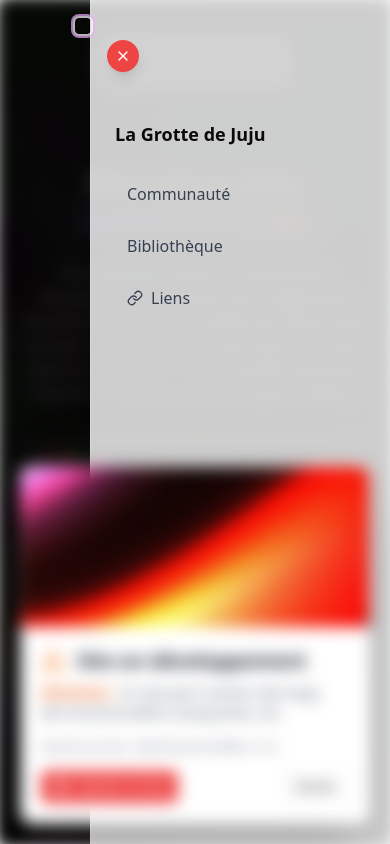
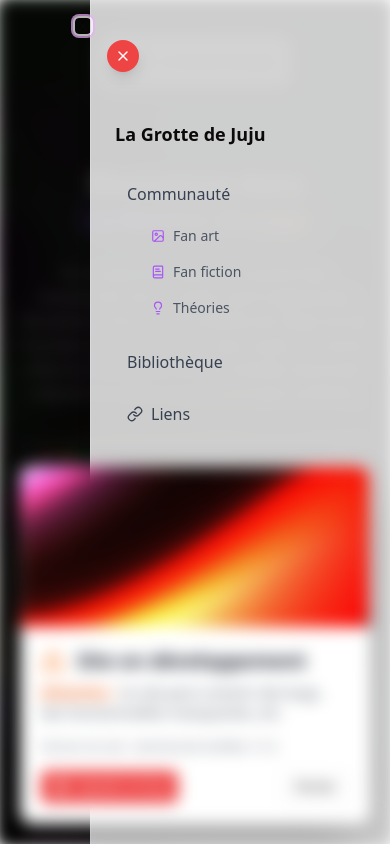
Before and after one commit to La-grotte-de-Juju/lagrottedejuju.github.io, a Next.js app: page / in a window 390 px wide. Both pictures are taken after a click on the button 289 px from the left and 61 px from the top of the page. Shown: the top 844 px of the page. Built offline with nearby package versions, Linux system fonts and the light colour scheme.

Commit message:
testchannel-verbêta-1.5.3 : new navbar misc

```diff
--- a/src/components/layout/StartupNavbar.tsx
+++ b/src/components/layout/StartupNavbar.tsx
@@ -4,7 +4,7 @@ import React, { useState, useEffect, useRef } from 'react';
 import Link from 'next/link';
 import Image from 'next/image';
 import { Button } from '@/components/ui/button';
-import { Link as LinkIcon, Menu as MenuIcon, X } from 'lucide-react';
+import { Link as LinkIcon, Menu as MenuIcon, X, Image as ImageIcon, BookText, Lightbulb } from 'lucide-react';
 import { motion, AnimatePresence, MotionStyle } from 'framer-motion';
 import {
   Sheet,
@@ -156,12 +156,54 @@ const StartupNavbar: React.FC = () => {
                   whileHover="hover"
                   whileTap="tap"
                 >
-                  <Link
-                    href="/communaute"
-                    className="text-gray-600 dark:text-gray-300 hover:text-gray-900 dark:hover:text-white px-2 py-1.5 rounded-md text-sm font-medium transition-all hover:bg-gray-100/40 dark:hover:bg-gray-800/40"
+                  <HoverCard openDelay={100} closeDelay={50}>
+                    <HoverCardTrigger asChild>
+                      <button
+                        className="text-gray-600 dark:text-gray-300 hover:text-gray-900 dark:hover:text-white px-2 py-1.5 rounded-md text-sm font-medium transition-all hover:bg-gray-100/40 dark:hover:bg-gray-800/40 cursor-pointer"
                       >
                         Communauté
+                      </button>
+                    </HoverCardTrigger>
+                    <HoverCardContent
+                      className="w-80 p-4 bg-white dark:bg-gray-900 border-gray-200/50 dark:border-gray-800/50 rounded-lg shadow-xl blur-card-backdrop"
+                      sideOffset={25}
+                      align="center"
+                    >
+                      <div className="space-y-4">
+                        <div className="space-y-3">
+                          <Link href="/communaute/fan-art" className="flex items-start p-2 hover:bg-gray-100/40 dark:hover:bg-gray-800/40 rounded-md transition-colors">
+                            <div className="mr-3 mt-1">
+                              <ImageIcon className="w-5 h-5 text-purple-600" />
+                            </div>
+                            <div>
+                              <div className="font-medium">Fan art</div>
+                              <p className="text-sm text-gray-500 dark:text-gray-400">Retrouve les meilleurs fanart sur l&apos;univers de Juju</p>
+                            </div>
                           </Link>
+
+                          <Link href="/communaute/fan-fiction" className="flex items-start p-2 hover:bg-gray-100/40 dark:hover:bg-gray-800/40 rounded-md transition-colors">
+                            <div className="mr-3 mt-1">
+                              <BookText className="w-5 h-5 text-purple-600" />
+                            </div>
+                            <div>
+                              <div className="font-medium">Fan fiction</div>
+                              <p className="text-sm text-gray-500 dark:text-gray-400">Tu veux encore plus de contenu ? découvre le meilleur de la commu</p>
+                            </div>
+                          </Link>
+
+                          <Link href="/communaute/theories" className="flex items-start p-2 hover:bg-gray-100/40 dark:hover:bg-gray-800/40 rounded-md transition-colors">
+                            <div className="mr-3 mt-1">
+                              <Lightbulb className="w-5 h-5 text-purple-600" />
+                            </div>
+                            <div>
+                              <div className="font-medium">Théories</div>
+                              <p className="text-sm text-gray-500 dark:text-gray-400">Les meilleurs théories (vrai ou pas on sait pas hein qui sait mmh pas moi en tt cas)</p>
+                            </div>
+                          </Link>
+                        </div>
+                      </div>
+                    </HoverCardContent>
+                  </HoverCard>
                 </motion.div>
 
                 <motion.div
@@ -217,14 +259,39 @@ const StartupNavbar: React.FC = () => {
                       <SheetTitle>La Grotte de Juju</SheetTitle>
                     </SheetHeader>
                     <div className="flex flex-col space-y-2 px-6 pb-6">
+                      <div className="mb-2">
+                        <button
+                          className="text-gray-700 dark:text-gray-300 hover:bg-gray-100/70 dark:hover:bg-gray-800/70 px-3 py-2.5 rounded-md text-base font-medium flex items-center transition-all hover:pl-4 w-full text-left"
+                        >
+                          Communauté
+                        </button>
+                        <div className="pl-6 mt-1 space-y-1">
                           <SheetClose asChild>
                             <Link
-                          href="/communaute"
-                          className="text-gray-700 dark:text-gray-300 hover:bg-gray-100/70 dark:hover:bg-gray-800/70 px-3 py-2.5 rounded-md text-base font-medium flex items-center transition-all hover:pl-4"
+                              href="/communaute/fan-art"
+                              className="text-gray-600 dark:text-gray-400 hover:bg-gray-100/50 dark:hover:bg-gray-800/50 px-3 py-1.5 rounded-md text-sm flex items-center transition-all hover:pl-4"
                             >
-                          Communauté
+                              <ImageIcon className="h-3.5 w-3.5 mr-2 text-purple-500" /> Fan art
                             </Link>
                           </SheetClose>
+                          <SheetClose asChild>
+                            <Link
+                              href="/communaute/fan-fiction"
+                              className="text-gray-600 dark:text-gray-400 hover:bg-gray-100/50 dark:hover:bg-gray-800/50 px-3 py-1.5 rounded-md text-sm flex items-center transition-all hover:pl-4"
+                            >
+                              <BookText className="h-3.5 w-3.5 mr-2 text-purple-500" /> Fan fiction
+                            </Link>
+                          </SheetClose>
+                          <SheetClose asChild>
+                            <Link
+                              href="/communaute/theories"
+                              className="text-gray-600 dark:text-gray-400 hover:bg-gray-100/50 dark:hover:bg-gray-800/50 px-3 py-1.5 rounded-md text-sm flex items-center transition-all hover:pl-4"
+                            >
+                              <Lightbulb className="h-3.5 w-3.5 mr-2 text-purple-500" /> Théories
+                            </Link>
+                          </SheetClose>
+                        </div>
+                      </div>
                       <SheetClose asChild>
                         <Link
                           href="/bibliotheque"
@@ -266,8 +333,8 @@ const StartupNavbar: React.FC = () => {
                       </Button>
                     </HoverCardTrigger>
                     <HoverCardContent
-                      className="w-auto p-2 bg-white/90 dark:bg-black/90 backdrop-blur-md border-gray-200/50 dark:border-gray-800/50 rounded-lg shadow-xl"
-                      sideOffset={5}
+                      className="w-auto p-2 bg-white dark:bg-gray-900 border-gray-200/50 dark:border-gray-800/50 rounded-lg shadow-xl blur-card-backdrop"
+                      sideOffset={25}
                       align="center"
                     >
                       <Link href="/liens" passHref legacyBehavior>
--- a/src/components/ui/dev-notification.tsx
+++ b/src/components/ui/dev-notification.tsx
@@ -7,7 +7,7 @@ import { AlertTriangle, Bug } from 'lucide-react';
 import { Button } from '@/components/ui/button';
 import { usePathname } from 'next/navigation';
 
-const SITE_VERSION = "testchannel-verbêta-1.5.2";
+const SITE_VERSION = "testchannel-verbêta-1.5.3";
 const DEV_TITLE = "Site en développement";
 const DEV_MESSAGE = "Ce site peut contenir des bugs, des fonctionnalités manquantes, etc.";
 
```
Lines whose indentation alone changed are shown as unchanged.
